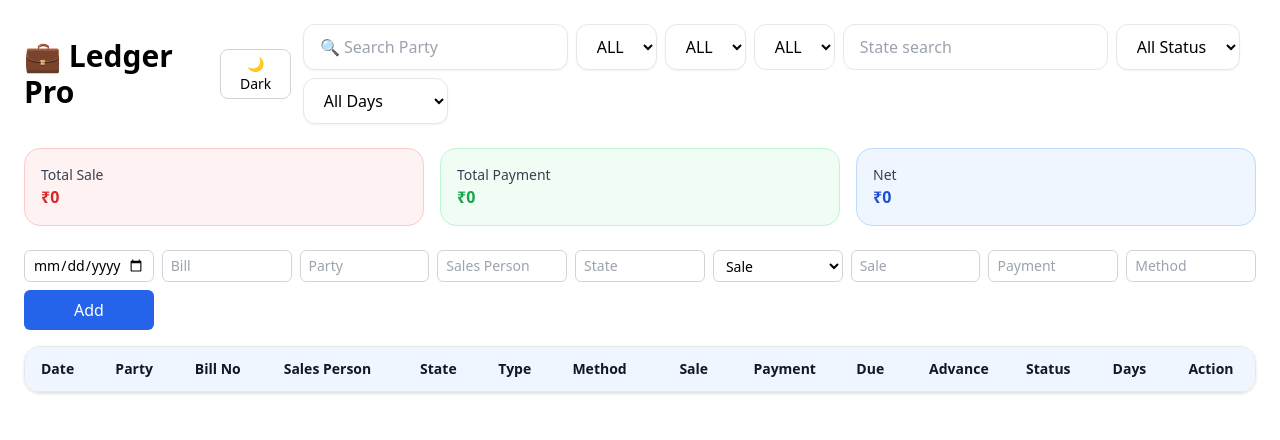
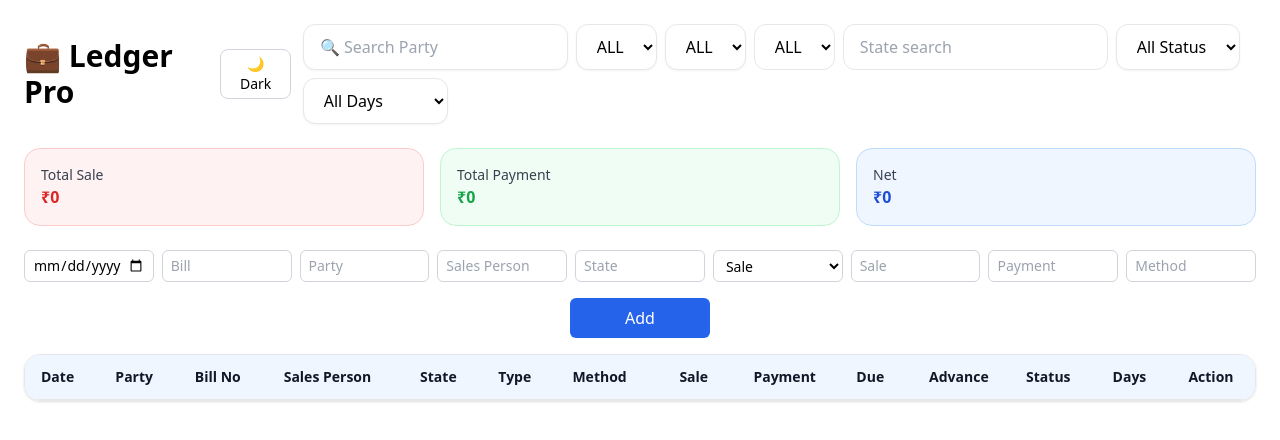
Before and after one commit to astrikesports/ledger-app, a React (Vite) app: page / in a window 1280 px wide. Shown: the top 440 px of the page. Built offline with nearby package versions, Linux system fonts and the light colour scheme.

Commit message:
Update App.jsx

```diff
--- a/src/App.jsx
+++ b/src/App.jsx
@@ -327,10 +327,10 @@ export default function DueTrackerAdvanced() {
 
         <input name="method" value={form.method} onChange={handleChange} placeholder="Method" className={dark ? "border border-gray-600 bg-gray-800 text-white px-2 py-1 rounded-md text-sm" : "border border-gray-300 bg-white text-black px-2 py-1 rounded-md text-sm"} />
 
-        <div className="flex gap-1">
+        <div className="col-span-9 flex gap-2 justify-center mt-2">
           <button
             onClick={addEntry}
-            className={`w-full text-white active:scale-95 transition px-3 py-2 rounded-md ${editId ? "bg-yellow-500 hover:bg-yellow-600" : "bg-blue-600 hover:bg-blue-700"}`}
+            className={`text-white active:scale-95 transition px-8 py-2 rounded-md min-w-[140px] text-center ${editId ? "bg-yellow-500 hover:bg-yellow-600" : "bg-blue-600 hover:bg-blue-700"}`}
           >
             {editId ? "Update" : "Add"}
           </button>
@@ -341,7 +341,7 @@ export default function DueTrackerAdvanced() {
                 setEditId(null);
                 setForm({ date: "", billNo: "", party: "", salesperson: "", state: "", method: "", total: "", received: "", type: "SALE" });
               }}
-              className={`w-full px-3 py-2 rounded-md text-white active:scale-95 transition ${dark ? "bg-gray-600 hover:bg-gray-700" : "bg-gray-400 hover:bg-gray-500"}`}
+              className={`px-8 py-2 rounded-md min-w-[140px] text-center text-white active:scale-95 transition ${dark ? "bg-gray-600 hover:bg-gray-700" : "bg-gray-400 hover:bg-gray-500"}`}
             >
               ✖ Cancel
             </button>
```
